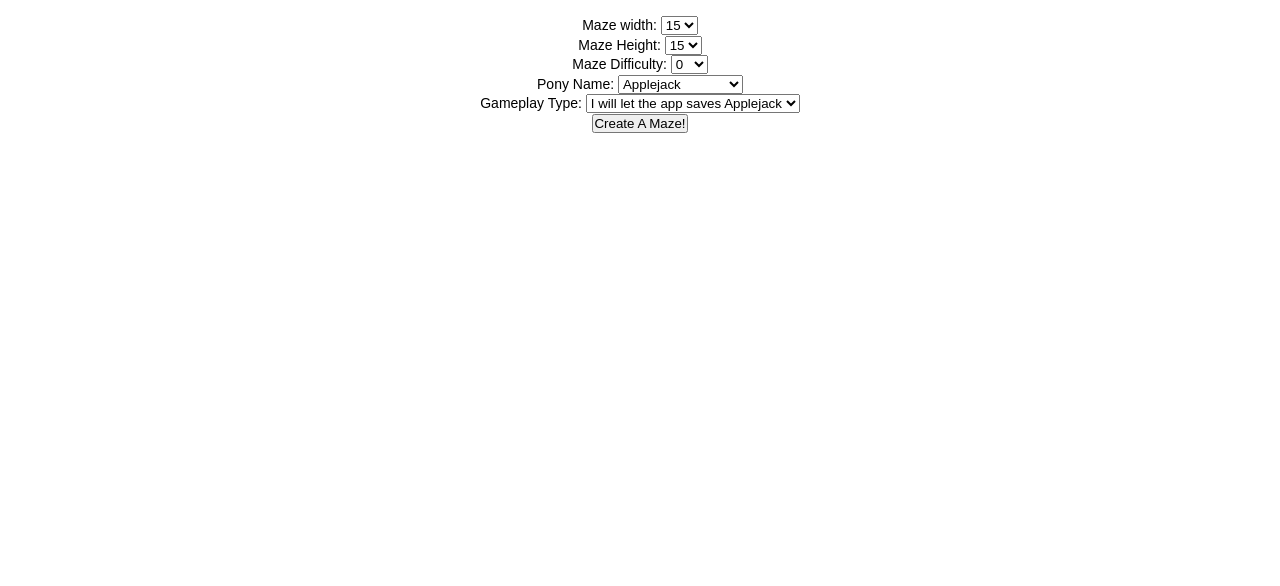
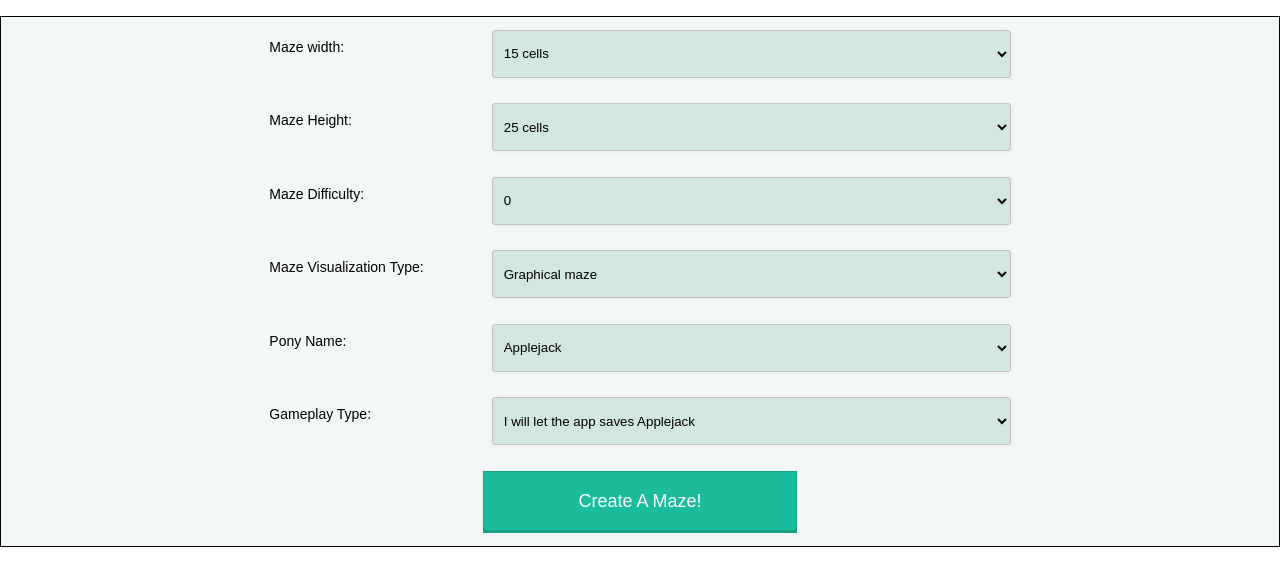
Before and after one commit to Samcn21/Repony, a Vue app: page / in a window 1280 px wide. Shown: the top 586 px of the page. Built offline with nearby package versions, Linux system fonts and the light colour scheme; the HTML template or start-up script is replaced by a standard one.

Commit message:
adding the form styling

```diff
--- a/public/index.html
+++ /dev/null
@@ -1,17 +0,0 @@
-<!DOCTYPE html>
-<html lang="en">
-  <head>
-    <meta charset="utf-8">
-    <meta http-equiv="X-UA-Compatible" content="IE=edge">
-    <meta name="viewport" content="width=device-width,initial-scale=1.0">
-    <link rel="icon" href="<%= BASE_URL %>favicon.ico">
-    <title>Save the Pony!!</title>
-  </head>
-  <body>
-    <noscript>
-      <strong>We're sorry but pony doesn't work properly without JavaScript enabled. Please enable it to continue.</strong>
-    </noscript>
-    <div id="app"></div>
-    <!-- built files will be auto injected -->
-  </body>
-</html>
--- a/src/App.vue
+++ b/src/App.vue
@@ -2,7 +2,8 @@
     <div id="app">
         <MazeInit v-on:get-mazeData="saveMazeData" />
         <MazeDisplay v-bind:mazeID="mazeID"
-                     v-bind:gameplayType="gameplayType" />
+                     v-bind:gameplayType="gameplayType"
+                     v-bind:ponyName="ponyName" />
     </div>
 </template>
 
@@ -44,7 +45,7 @@ export default {
         font-family: Arial, Helvetica sans-serif;
         line-height: 1.4;
         font-size: 14px;
-        width: 760px;
+        width: 1280px;
         margin: 0 auto;
     }
 
@@ -52,4 +53,35 @@ export default {
         text-align: center;
         margin-top: 1rem;
     }
+
+    input[type="submit"] {
+        position: relative;
+        display: block;
+        padding: 19px 39px 18px 39px;
+        color: #FFF;
+        background-color: #1abc9c;
+        font-size: 18px;
+        text-align: center;
+        font-style: normal;
+        width: 25%;
+        border: 1px solid #16a085;
+        border-width: 1px 1px 3px;
+        cursor: pointer;
+    }
+
+    input[type="submit"]:hover {
+        background: #109177;
+    }
+
+    input[type="submit"].disabled {
+        background-color: #a3e4d7;
+        cursor: auto;
+        color: #ebf7f1;
+        border: 1px solid #a2d9ce;
+        border-width: 1px 1px 3px;
+    }
+
+    input[type="submit"]:focus {
+        outline: none;
+    }
 </style>
--- a/src/components/AutoPanel.vue
+++ b/src/components/AutoPanel.vue
@@ -45,12 +45,9 @@ export default {
 
     .direction-button {
         cursor: pointer;
-        width: 100px;
-        height: 40px;
     }
 
     .disabled {
-        cursor: auto;
-        //border: 2px dashed red;
+        //cursor: auto;
     }
 </style>
--- a/src/components/ManualPanel.vue
+++ b/src/components/ManualPanel.vue
@@ -62,12 +62,10 @@ export default {
 
     .direction-button {
         cursor: pointer;
-        width: 100px;
-        height: 40px;
     }
 
     .disabled {
-        cursor: auto;
+        //cursor: auto;
         //border: 2px dashed red;
     }
 </style>
--- a/src/components/MazeDisplay.vue
+++ b/src/components/MazeDisplay.vue
@@ -16,7 +16,9 @@
                         v-bind:escapePath="escapePath"
                         v-on:get-ponyMove="movePony"
                         />
-
+        <div>
+            {{endGameResult}}
+        </div>
         <div class="container--hidden">
             <form @submit="testMethod" class="">
                 <label>
@@ -39,7 +41,7 @@ import fetch from 'node-fetch';
 
 export default {
     name: 'MazeDisplay',
-    props: ['mazeID', 'gameplayType'],
+    props: ['mazeID', 'gameplayType', 'ponyName'],
     components: {
         ManualPanel,
         AutoPanel
@@ -67,7 +69,8 @@ export default {
                 east: false,
                 west: false
             },
-            isOver: false
+            isOver: false,
+            endGameResult: ''
         }
     },
     watch: {
@@ -141,12 +144,14 @@ export default {
         },
         getGameResult(data) {
             if (data.state === 'won') {
-                console.log('you saved the pony: ' + data['hidden-url']);
-                return 'win';
+                this.endGameResult = `Congratulations!!! You saved ${this.ponyName}! The hidden url is (I don't know what that means anyways!): ${data['hidden-url']}`;
+                return 'won';
             }
 
             if (data.state === 'over') {
-                console.log('pony is dead: ' + data['hidden-url']);
+                const autoResult = `Unfortunately ${this.ponyName} is dead! The hidden url is (I don't know what that means anyways!): ${data['hidden-url']}`;
+                const manualResult = `Congratulations!!! You killed ${this.ponyName}! The hidden url is (I don't know what that means anyways!): ${data['hidden-url']}`;
+                this.endGameResult = this.gameplayType === 'auto' ? autoResult : manualResult;
                 return 'lost';
             }
 
--- a/src/components/MazeInit.vue
+++ b/src/components/MazeInit.vue
@@ -1,53 +1,86 @@
 <template>
-    <div>
-        <form @submit="createMaze" class="">
-            <div class="">
-                <div v-bind:class="{ 'maze-creation__form--hidden': isMazeCreated }" >
-                    <div>
+    <div class="maze-init__container" v-bind:class="{ 'maze-creation__form--hidden': isMazeCreated }">
+        <form @submit="createMaze" class="maze-init__form">
+            <div class="maze-init__form-item">
+                <div class="maze-init__label">
                     <label>
                         Maze width:
                     </label>
-                        <select v-model="mazeWidth">
-                            <option v-for="width in widthHeight" :value="width" :key="width" :selected="width === mazeWidth">{{ width }}</option>
+                </div>
+                <div class="maze-init__select-container">
+                    <select v-model="mazeWidth" class="select-field">
+                        <option v-for="width in widthHeight" :value="width" :key="width" :selected="width === mazeWidth">{{ width + ' cells' }}</option>
                     </select>
                 </div>
-                    <div>
+            </div>
+            <div class="maze-init__form-item">
+                <div class="maze-init__label">
                     <label>
                         Maze Height:
                     </label>
-                        <select v-model="mazeHeight">
-                            <option v-for="height in widthHeight" :value="height" :key="height" :selected="height === mazeHeight">{{ height }}</option>
+                </div>
+                <div class="maze-init__select-container">
+                    <select v-model="mazeHeight" class="select-field">
+                        <option v-for="height in widthHeight" :value="height" :key="height" :selected="height === mazeHeight">{{ height + ' cells' }}</option>
                     </select>
                 </div>
-                    <div>
+            </div>
+            <div class="maze-init__form-item">
+                <div class="maze-init__label">
                     <label>
                         Maze Difficulty:
                     </label>
-                        <select v-model="mazeDifficulty">
+                </div>
+                <div class="maze-init__select-container">
+                    <select v-model="mazeDifficulty" class="select-field">
                         <option v-for="difficulty in difficultyOptions" :value="difficulty" :key="difficulty" :selected="difficulty === 0 ? 'selected' : ''">{{ difficulty }}</option>
                     </select>
                 </div>
-                    <div>
+            </div>
+            <div class="maze-init__form-item">
+                <div class="maze-init__label">
+                    <label>
+                        Maze Visualization Type:
+                    </label>
+                </div>
+                <div class="maze-init__select-container">
+                    <select v-model="visualizationType" class="select-field">
+                        <option value="non-graphical">Non graphical maze (printed maze from the API)</option>
+                        <option value="graphical">Graphical maze</option>
+                    </select>
+                </div>
+            </div>
+            <div class="maze-init__form-item">
+                <div class="maze-init__label">
                     <label>
                         Pony Name:
                     </label>
-                        <select v-model="ponyName">
+                </div>
+                <div class="maze-init__select-container">
+                    <select v-model="ponyName" class="select-field">
                         <option v-for="name in ponyNames" :value="name" :key="name" :selected="name === ponyName">{{ name }}</option>
                     </select>
                 </div>
-                    <div>
+            </div>
+            <div class="maze-init__form-item">
+                <div class="maze-init__label">
                     <label>
                         Gameplay Type:
                     </label>
-                        <select v-model="gameplayType">
-                            <option value="manual">I will save {{ ponyName }} myself</option>
+                </div>
+                <div class="maze-init__select-container">
+                    <select v-model="gameplayType" class="select-field">
+                        <option value="manual">I will save {{ ponyName }} myself!</option>
                         <option value="auto">I will let the app saves {{ ponyName }}</option>
                     </select>
                 </div>
+            </div>
 
+            <div class="maze-init__form-item maze-init__form-button">
                 <input type="submit" value="Create A Maze!" class="" />
             </div>
 
+        </form>
                 <div v-bind:class="{ 'maze-creation__form--hidden': !isMazeCreated }">
                     <div>
                         <label>
@@ -56,9 +89,6 @@
                         {{mazeID}}
                     </div>
                 </div>
-            </div>
-        </form>
-
     </div>
 </template>
 
@@ -87,10 +117,11 @@ export default {
                 'Cheerilee',
             ],
             gameplayType: 'auto',
+            visualizationType: 'graphical',
             minWH: 15,
             maxWH: 25,
             mazeWidth: 15,
-            mazeHeight: 15,
+            mazeHeight: 25,
             ponyName: 'Applejack',
             mazeDifficulty: 0,
             mazeID: '',
@@ -155,4 +186,67 @@ export default {
     .maze-creation__form--hidden {
         display: none;
     }
+
+    .maze-init__container {
+        //border: 1px red solid;
+        background-color: #f4f7f8;
+    }
+
+    .maze-init__form {
+        border: 1px black solid;
+    }
+
+    .select-field {
+        box-sizing: border-box;
+        -webkit-box-sizing: border-box;
+        -moz-box-sizing: border-box;
+        border: 1px solid #C2C2C2;
+        box-shadow: 1px 1px 4px #EBEBEB;
+        -moz-box-shadow: 1px 1px 4px #EBEBEB;
+        -webkit-box-shadow: 1px 1px 4px #EBEBEB;
+        border-radius: 3px;
+        -webkit-border-radius: 3px;
+        -moz-border-radius: 3px;
+        padding: 7px;
+        outline: none;
+        height: 3rem;
+        background-color: #d2e6e2;
+    }
+
+    .select-field {
+        width: 100%;
+    }
+
+    .select-field:focus {
+        border: 1px solid #30ff00;
+    }
+
+    .maze-init__form {
+        display: flex;
+        flex-direction: column;
+        align-items: center;
+    }
+
+    .maze-init__form-item {
+        width: 60%;
+        display: flex;
+        padding: 1%;
+    }
+
+    .maze-init__form-button {
+        width: 100%;
+        justify-content: space-around;
+    }
+
+    .maze-init__select-container {
+        width: 70%;
+    }
+
+    .maze-init__label {
+        width: 30%;
+        text-align: left;
+        padding-top: 0.5rem;
+    }
+
+
 </style>
```
Also changed, not shown: 2 other files (tests, documents, lock files or other folders). Lines whose indentation alone changed are shown as unchanged.
